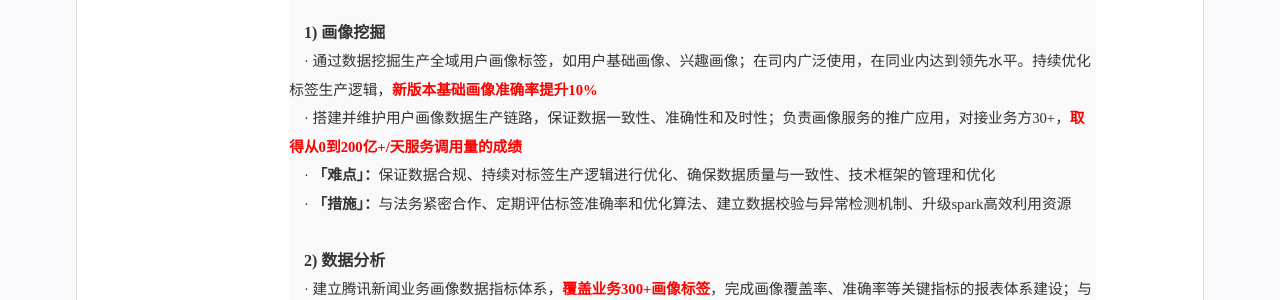
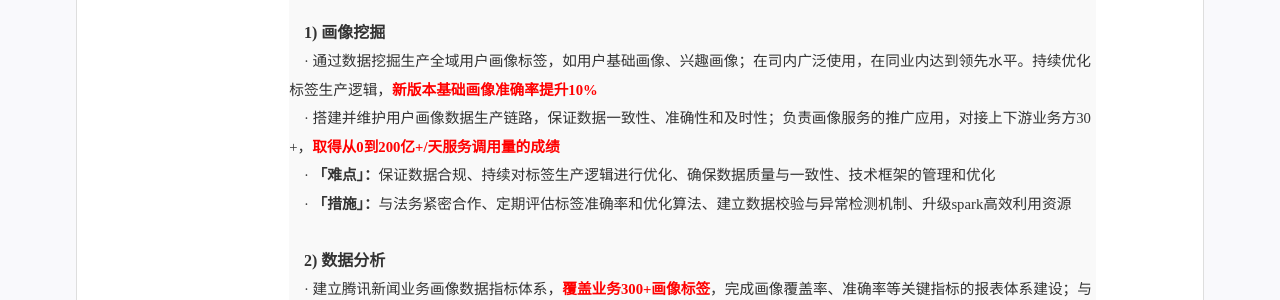
Before and after one commit to kuailexiaoshenxian/cn-wx-cv, a Jekyll site: the page built from index.html, in a window 1280 px wide. Shown: the part 743-1043 px from the top of the page. Built offline with Jekyll 4.4.1, drawn with Linux system fonts in a browser that asks for light colours.

Commit message:
Update resume.yml

```diff
--- a/_data/resume.yml
+++ b/_data/resume.yml
@@ -101,7 +101,7 @@ main: #简历主要内容，
             <br>  &nbsp &nbsp
             <font face="等线"><font size=3><strong> 1) 画像挖掘</strong></font> <br>  &nbsp &nbsp
             · 通过数据挖掘生产全域用户画像标签，如用户基础画像、兴趣画像；在司内广泛使用，在同业内达到领先水平。持续优化标签生产逻辑，<font color=#FF000><strong>新版本基础画像准确率提升10%</strong></font> <br> &nbsp &nbsp
-            · 搭建并维护用户画像数据生产链路，保证数据一致性、准确性和及时性；负责画像服务的推广应用，对接业务方30+，<font color=#FF000><strong>取得从0到200亿+/天服务调用量的成绩</strong></font>  <br>  &nbsp &nbsp
+            · 搭建并维护用户画像数据生产链路，保证数据一致性、准确性和及时性；负责画像服务的推广应用，对接上下游业务方30+，<font color=#FF000><strong>取得从0到200亿+/天服务调用量的成绩</strong></font>  <br>  &nbsp &nbsp
             · <strong>「难点」：</strong>保证数据合规、持续对标签生产逻辑进行优化、确保数据质量与一致性、技术框架的管理和优化 <br>  &nbsp &nbsp
             · <strong>「措施」：</strong>与法务紧密合作、定期评估标签准确率和优化算法、建立数据校验与异常检测机制、升级spark高效利用资源 <br>  &nbsp &nbsp
             <br>  &nbsp &nbsp
```
